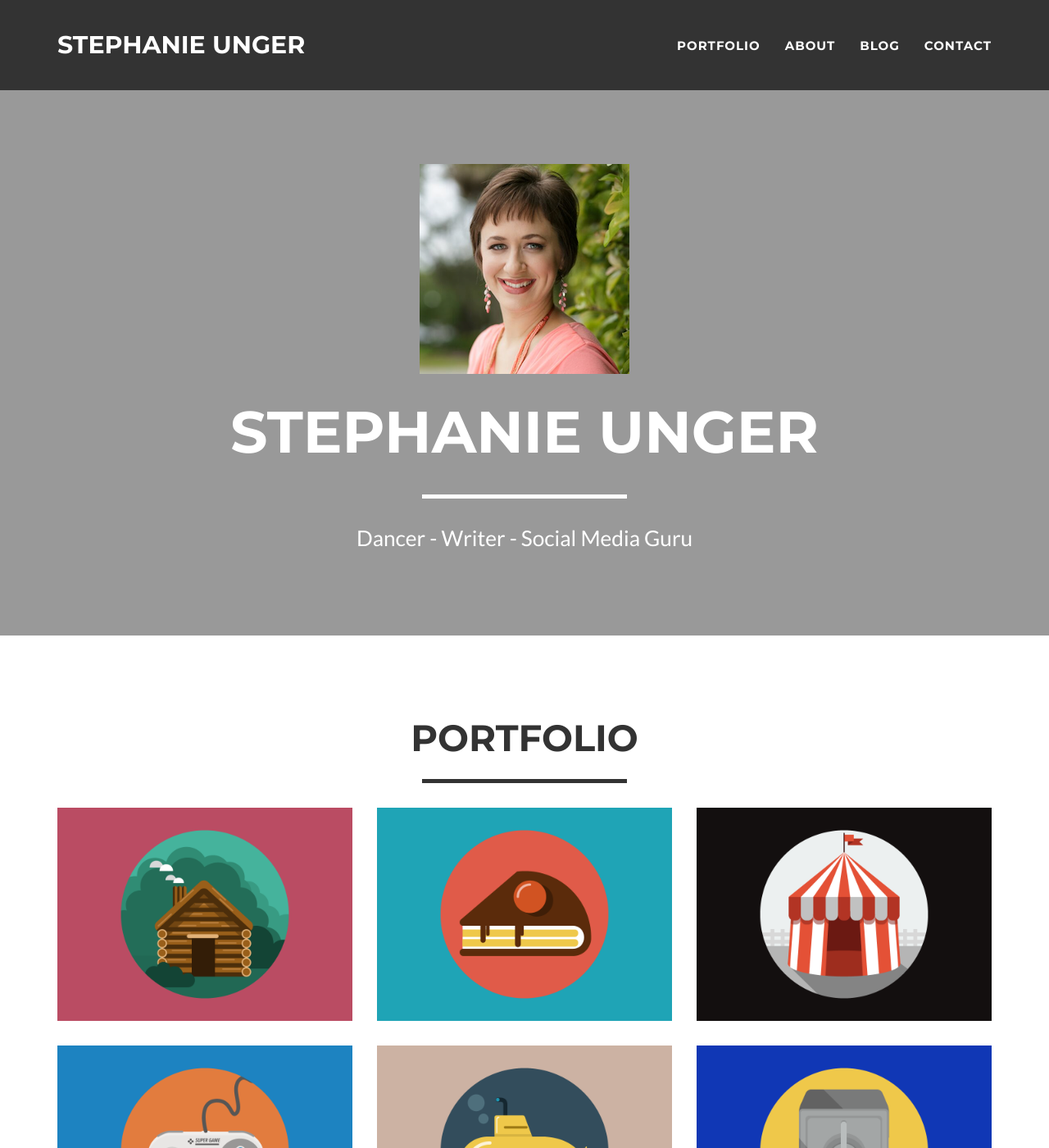
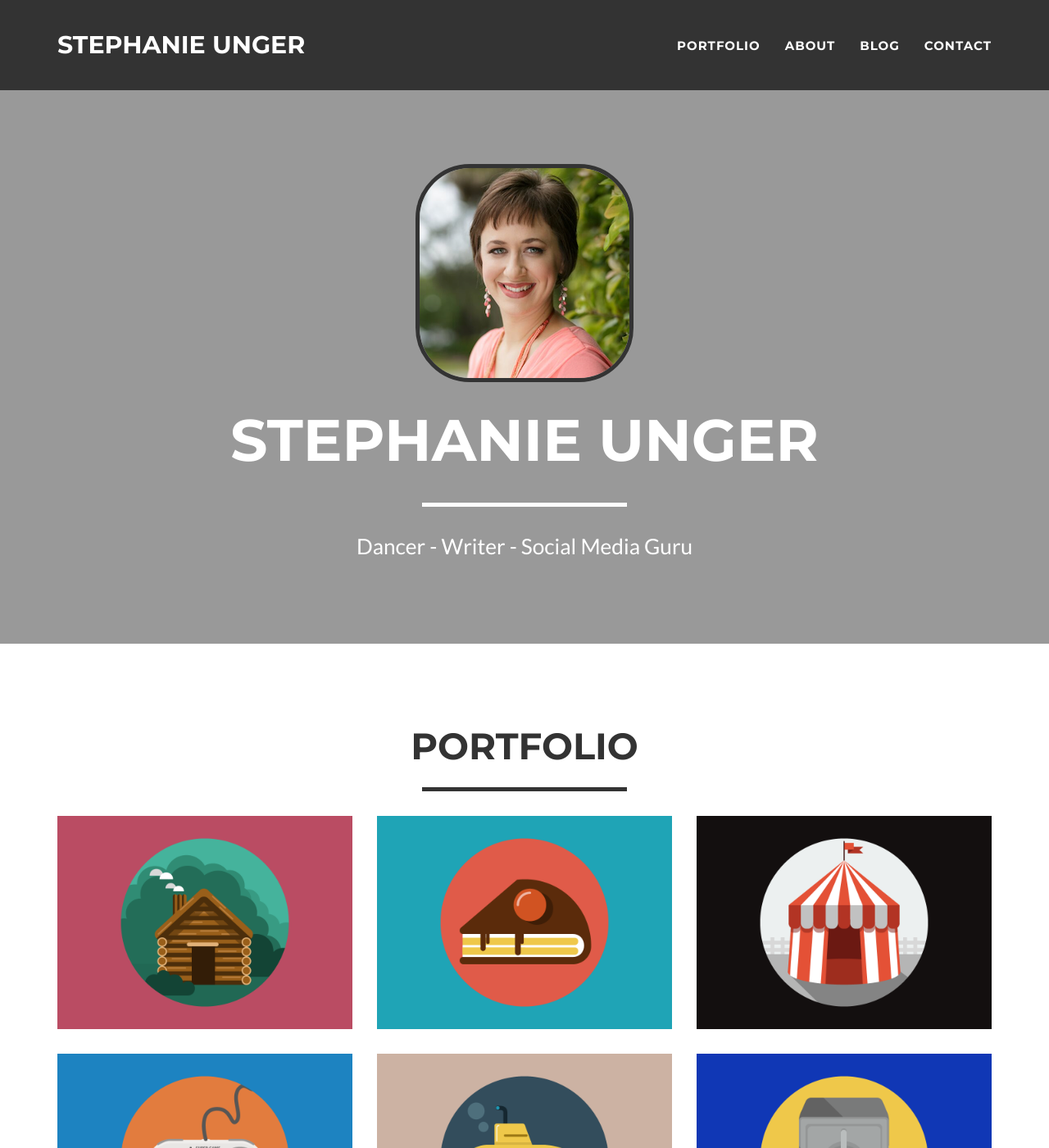
Before and after one commit to stepheunger/stepheunger.github.io, a Jekyll site: the page built from index.html, in a window 1280 px wide and 1400 px high. Shown: the whole window at 82% size. Built offline with Jekyll 4.4.1, drawn with Linux system fonts in a browser that asks for light colours.

Commit message:
profile image

```diff
--- a/_includes/header.html
+++ b/_includes/header.html
@@ -3,7 +3,7 @@
         <div class="container">
             <div class="row">
                 <div class="col-lg-12">
-                    <img class="img-responsive" src="img/profile.png" alt="">
+                    <img class="img-responsive profile-img" src="img/profile.png" alt="">
                     <div class="intro-text">
                         <span class="name">{{ site.title }}</span>
                         <hr class="star-light">
```
Also changed, not shown: _includes/css/main.css (+7 -0 lines).
